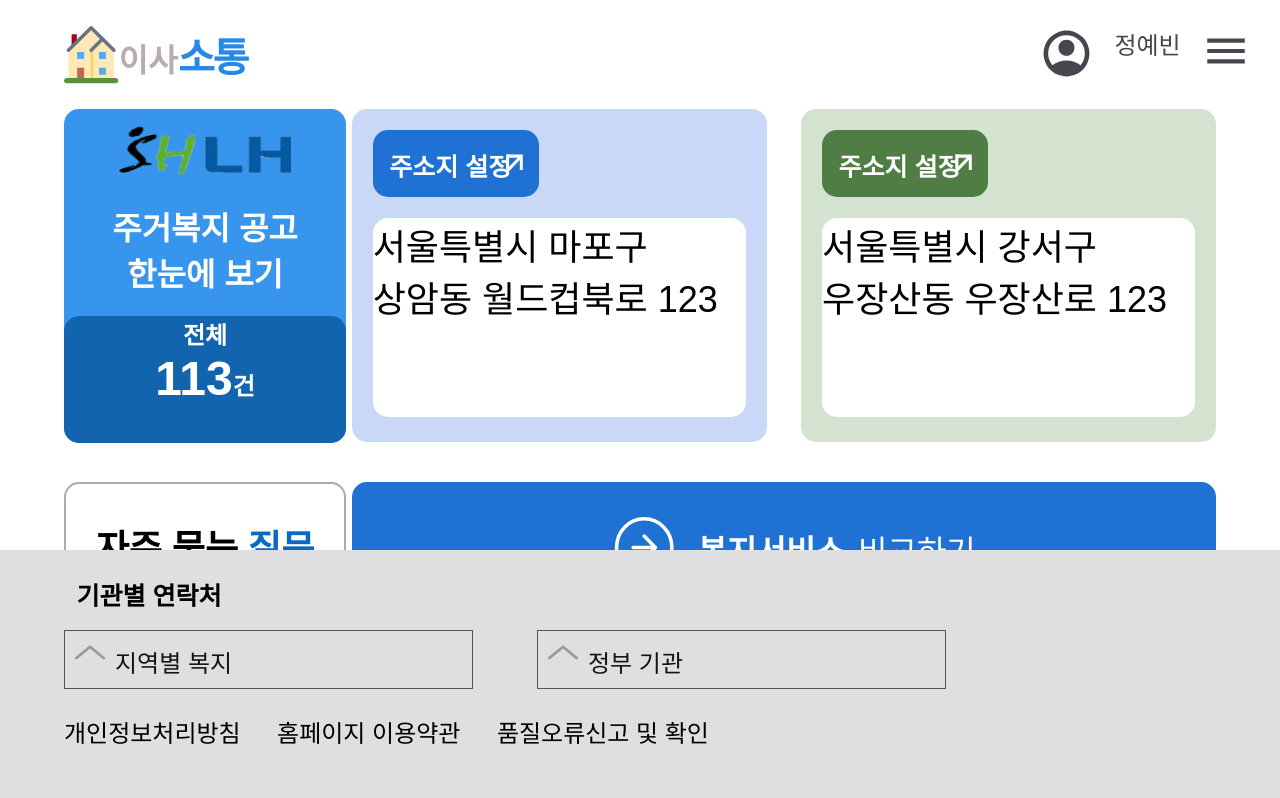
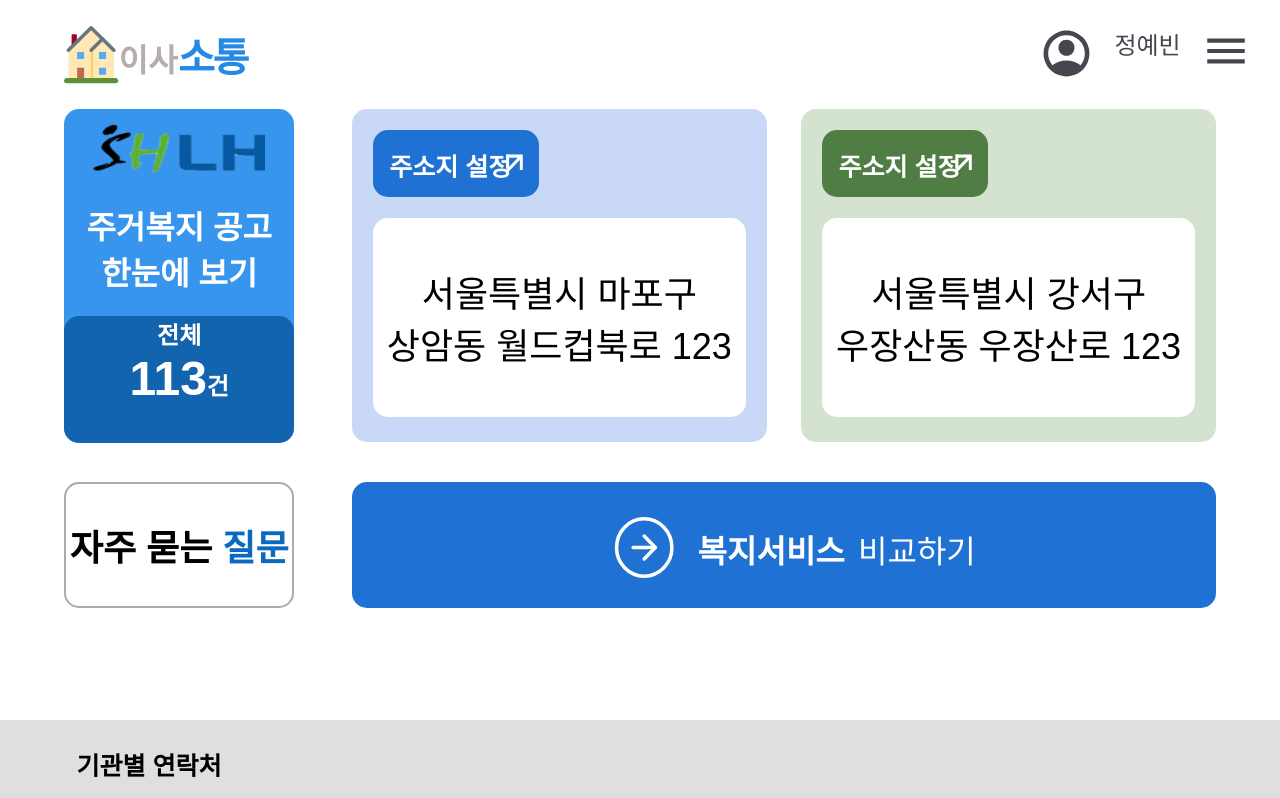
Before and after one commit to yebin-jeong/T05, a Vue app in the folder T05FrontEnd/: page / in a window 1280 px wide. Shown: the top 798 px of the page. Built offline with nearby package versions, Linux system fonts and the light colour scheme.

Commit message:
컴포넌트 분리 끝!

```diff
--- a/T05FrontEnd/package.json
+++ b/T05FrontEnd/package.json
@@ -2,7 +2,6 @@
   "name": "t05project",
   "version": "0.1.0",
   "private": true,
-  "type": "module",
   "scripts": {
     "serve": "vue-cli-service serve",
     "build": "vue-cli-service build",
--- a/T05FrontEnd/public/index.html
+++ b/T05FrontEnd/public/index.html
@@ -3,7 +3,7 @@
   <head>
     <meta charset="utf-8">
     <meta http-equiv="X-UA-Compatible" content="IE=edge">
-    <meta name="viewport" content="width=device-width,initial-scale=1.0">
+    <meta name="viewport" content="width=1024, initial-scale=1.0">
     <link rel="icon" href="<%= BASE_URL %>favicon.ico">
     <title><%= htmlWebpackPlugin.options.title %></title>
   </head>
--- a/T05FrontEnd/src/App.vue
+++ b/T05FrontEnd/src/App.vue
@@ -7,52 +7,12 @@
     <div style="display:flex; width:100%; padding: 0% 5%; justify-content: space-between; margin-bottom: 3%">
 
       <HouseNotice/>
-      <div class="address-box">
-        <div class="rectangle address current">
-          <div>
-            <button class="address-change-button current-button">
-              <img
-              class="button-arrow"
-              src="./assets/material-symbols-light_transit-enterexit.svg"
-              />
-                <span style="position: absolute; left: 10%; top: 25%">주소지 설정</span>
-            </button>
-          </div>
-          <div class="rectangle address-text">
-            서울특별시 마포구
-            <br />
-            상암동 월드컵북로 123
-          </div>
-
-        </div>
-        <div class="rectangle address future">
-          <button class="address-change-button future-button">
-            <div>
-              <img
-                  class="button-arrow"
-                  src="./assets/material-symbols-light_transit-enterexit.svg"
-                />
-              <span style="position: absolute; left: 10%; top: 25%">주소지 설정</span>
-            </div>
-          </button>
-          <div class="rectangle address-text">
-            서울특별시 강서구
-            <br />
-            우장산동 우장산로 123
-          </div>
-        </div>
-      </div>
+      <AddressBox/>
     </div>
 
     <div style="display:flex; width:100%; padding: 0% 5%; justify-content: space-between;">
       <FAQ/>
-      <button class="compare-button">
-        <img class="arrow-right-circle" src="./assets/arrow-right-circle.svg" />
-        <span style="position:absolute; left: 40%; top: 35%; white-space: nowrap;">
-          <span class="div-12-span" style="font-weight: 600;">복지서비스</span>
-          <span class="div-12-span" style="margin-left: 5%;margin-right: 5%;">비교하기</span>
-        </span>
-      </button>
+      <CompareButton/>
     </div>
 
     <Footer/>
@@ -67,6 +27,8 @@
   import Top from './components/Top.vue'
   import HouseNotice from './components/HouseNotice.vue';
   import Footer from './components/Footer.vue';
+  import AddressBox from './components/AddressBox.vue';
+  import CompareButton from './components/CompareButton.vue';
   export default {
     name: 'App',
     components: {
@@ -74,6 +36,8 @@
       Top,
       HouseNotice,
       Footer,
+      AddressBox,
+      CompareButton
     },
     data() {
       return {};
@@ -88,89 +52,18 @@
     position: relative;
   }
 
-  .address-box{
-    width: 75%;
-    display:flex;
-    justify-content: space-between;
+  .center-text{
+    position:absolute;
+    top: 50%;
+    left: 50%;
+    transform: translate(-50%, -50%);
+    white-space: nowrap;
   }
 
-  .address{
-    width: 48%;
-    height: 333px;
-    position: static;
-    display: flex;
-    flex-direction: column;
-  }
-
-  .current {
-    background: #c8d8f6;
-  }
-
-  .future {
-    background: #d4e3d0;
-  }
-
-  .address-change-button {
-    width: 40%;
-    height: 67px;
-    position: relative;
-    margin: 5%;
-
-    color: #ffffff;
-    font-family: "Inter-SemiBold", sans-serif;
-    font-size: 25px;
-    font-weight: 600;
-  }
-
-  .current-button{
-    background: #1f72d3;
-  }
-
-  .future-button{
-    background: #4f7d43;
-  }
   .rectangle {
     border-radius: 15px;
-    position: static;
     position:relative;
     font-family: "Inter-Regular", sans-serif;
-  }
-
-  .address-text{
-    background-color: white;
-    width: 90%;
-    height: 60%;
-    margin:5%;
-    margin-top:0%;
-    font-size: 36px;
-    font-weight: 400;
-  }
-
-  .button-arrow {
-    position: absolute;
-    overflow: visible;
-    right: 3%;
-    top: 20%;
-  }
-
-  .compare-button {
-    background: #1f72d3;
-    width: 75%;
-    height: 126px;
-    position: relative;
-
-    color: #ffffff;
-    text-align: center;
-    font-family: "-", sans-serif;
-    font-size: 32px;
-    font-weight: 400;
-  }
-
-  .arrow-right-circle {
-    position: absolute;
-    overflow: visible;
-    left: 30%;
-    top: 25%
   }
 
   a,
--- /dev/null
+++ b/T05FrontEnd/src/components/AddressBox.vue
@@ -0,0 +1,108 @@
+<template>
+    <div class="address-box">
+        <div class="rectangle address current">
+          <div>
+            <button class="address-change-button current-button">
+              <img
+              class="button-arrow"
+              src="../assets/material-symbols-light_transit-enterexit.svg"
+              />
+                <span style="position: absolute; left: 10%; top: 25%">주소지 설정</span>
+            </button>
+          </div>
+          <div class="rectangle address-text">
+              <div class="center-text">
+              서울특별시 마포구
+              <br />
+              상암동 월드컵북로 123
+            </div>
+          </div>
+
+        </div>
+        <div class="rectangle address future">
+          <button class="address-change-button future-button">
+            <div>
+              <img
+                  class="button-arrow"
+                  src="../assets/material-symbols-light_transit-enterexit.svg"
+                />
+              <span style="position: absolute; left: 10%; top: 25%">주소지 설정</span>
+            </div>
+          </button>
+          <div class="rectangle address-text">
+            <div class="center-text">
+              서울특별시 강서구
+              <br />
+              우장산동 우장산로 123
+            </div>
+
+          </div>
+        </div>
+      </div>
+</template>
+<script>
+export default {
+    name:"AddressBoxComponent"
+}
+</script>
+<style>
+    .address-box{
+    width: 75%;
+    display:flex;
+    justify-content: space-between;
+  }
+
+  .address{
+    width: 48%;
+    height: 333px;
+    position: static;
+    display: flex;
+    flex-direction: column;
+  }
+
+  .current {
+    background: #c8d8f6;
+  }
+
+  .future {
+    background: #d4e3d0;
+  }
+
+  .address-change-button {
+    width: 40%;
+    height: 67px;
+    position: relative;
+    margin: 5%;
+
+    color: #ffffff;
+    font-family: "Inter-SemiBold", sans-serif;
+    font-size: 25px;
+    font-weight: 600;
+  }
+
+  .current-button{
+    background: #1f72d3;
+  }
+
+  .future-button{
+    background: #4f7d43;
+  }
+
+  .address-text{
+    background-color: white;
+    width: 90%;
+    height: 60%;
+    margin:5%;
+    margin-top:0%;
+    font-size: 36px;
+    font-weight: 400;
+    text-align: center;
+  }
+
+  .button-arrow {
+    position: absolute;
+    overflow: visible;
+    right: 3%;
+    top: 20%;
+  }
+</style>
--- /dev/null
+++ b/T05FrontEnd/src/components/CompareButton.vue
@@ -0,0 +1,35 @@
+<template>
+    <button class="compare-button">
+        <img class="arrow-right-circle" src="../assets/arrow-right-circle.svg" />
+        <span style="position:absolute; left: 40%; top: 35%; white-space: nowrap;">
+          <span class="div-12-span" style="font-weight: 600;">복지서비스</span>
+          <span class="div-12-span" style="margin-left: 5%;margin-right: 5%;">비교하기</span>
+        </span>
+      </button>
+</template>
+<script>
+export default {
+    name: "CompareButtonComponent"
+}
+</script>
+<style>
+.compare-button {
+    background: #1f72d3;
+    width: 75%;
+    height: 126px;
+    position: relative;
+
+    color: #ffffff;
+    text-align: center;
+    font-family: "-", sans-serif;
+    font-size: 32px;
+    font-weight: 400;
+  }
+
+  .arrow-right-circle {
+    position: absolute;
+    overflow: visible;
+    left: 30%;
+    top: 25%
+  }
+</style>
--- a/T05FrontEnd/src/components/FAQ.vue
+++ b/T05FrontEnd/src/components/FAQ.vue
@@ -1,7 +1,7 @@
 <template>
     <div class="rectangle FAQ">
       <span>
-        <span class="FAQ-span">자주 묻는 <span style="color: #0a69c1;">질문</span></span>
+        <span class="center-text FAQ-span">자주 묻는 <span style="color: #0a69c1;">질문</span></span>
 
       </span>
     </div>
@@ -18,7 +18,7 @@
         border-style: solid;
         border-color: rgba(0, 0, 0, 0.33);
         border-width: 2px;
-        width: 282px;
+        width: 20%;
         height: 126px;
 
         text-align: center;
@@ -31,10 +31,5 @@
         font-family: "Inter-Bold", sans-serif;
         font-size: 36px;
         font-weight: 700;
-        position: absolute;
-        top: 50%;
-        left: 50%;
-        transform: translate(-50%, -50%);
-        white-space: nowrap;
   }
 </style>
--- a/T05FrontEnd/src/components/Footer.vue
+++ b/T05FrontEnd/src/components/Footer.vue
@@ -27,12 +27,13 @@ export default {
 }
 </script>
 <style>
-    .footer {
+  .footer {
     background: #dfdee0;
     width: 100%;
     height: 250px;
     position: absolute;
     bottom: 0;
+    top: 720px;
   }
 
   .bottom-navbar{
--- a/T05FrontEnd/src/components/HouseNotice.vue
+++ b/T05FrontEnd/src/components/HouseNotice.vue
@@ -29,7 +29,7 @@ export default {
 <style>
     .house-notice{
     background: #3795ed;
-    width: 282px;
+    width: 20%;
     height: 334px;
     text-align: center;
     display: flex;
```
